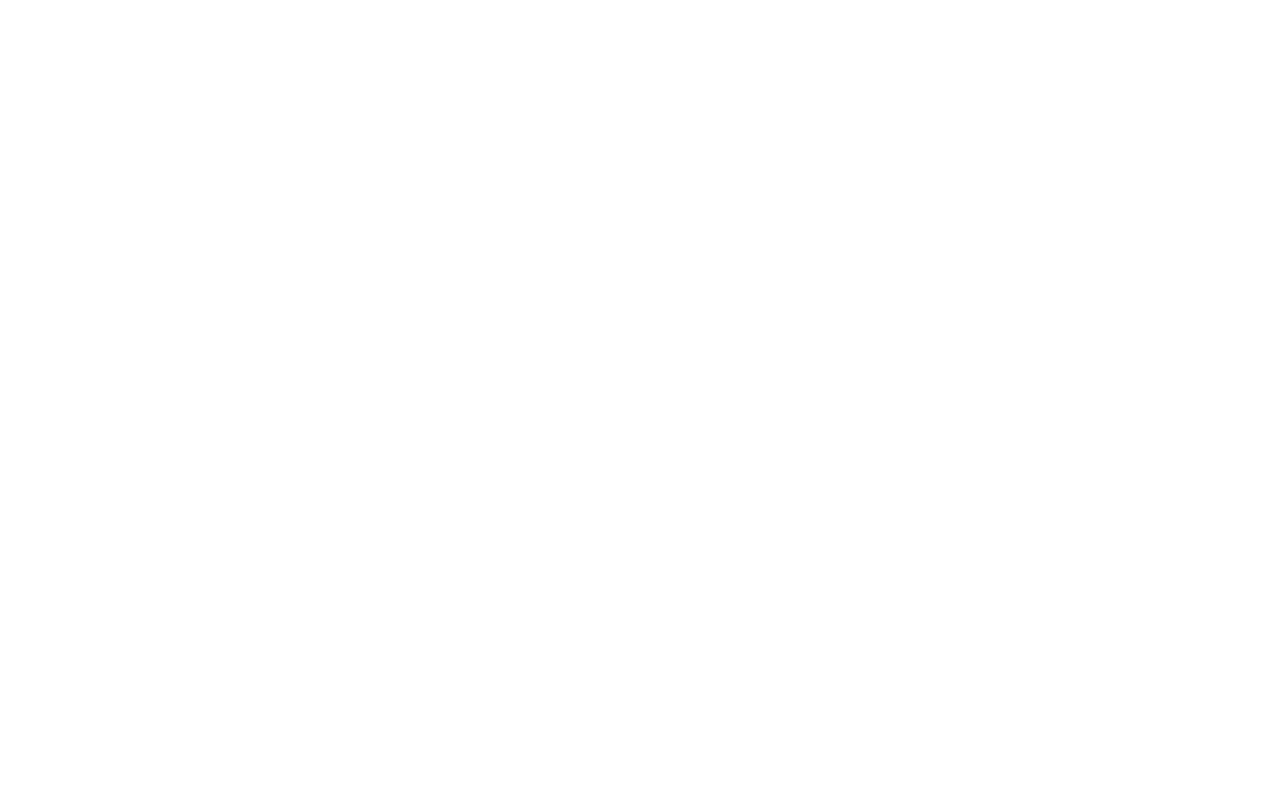
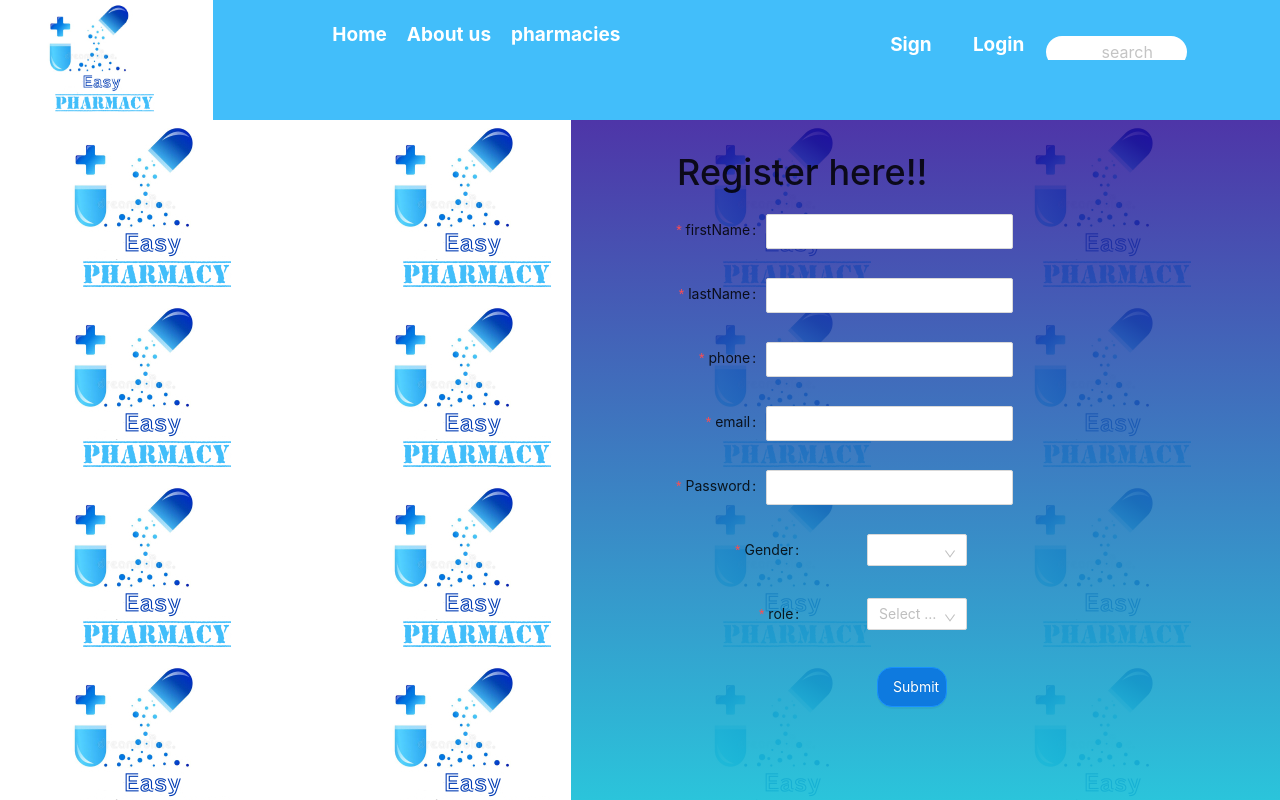
Before and after one commit to alicekaremera/easy-pharmacy-react, a React (Create React App) app: page /signup in a window 1280 px wide. Shown: the top 800 px of the page. Built offline with nearby package versions, Linux system fonts and the light colour scheme.

Commit message:
new file

```diff
--- a/package.json
+++ b/package.json
@@ -3,9 +3,11 @@
   "version": "0.1.0",
   "private": true,
   "dependencies": {
+    "@ant-design/icons": "^4.7.0",
     "@testing-library/jest-dom": "^5.16.1",
     "@testing-library/react": "^12.1.2",
     "@testing-library/user-event": "^13.5.0",
+    "antd": "^4.18.5",
     "react": "^17.0.2",
     "react-dom": "^17.0.2",
     "react-router-dom": "^6.2.1",
--- a/src/components/footer.css
+++ b/src/components/footer.css
@@ -1,8 +1,8 @@
 .footer{
     height: 100px;
     width: 100%;
-    margin-top: 20px;
-    background-color: rgb(64, 190,250);
+     /* margin-top: 0px;  */
+    background-color:rgb(64, 190,250);
 
 
 }
--- a/src/components/header.js
+++ b/src/components/header.js
@@ -13,7 +13,7 @@ return (<div className="header">
             </div>
             <div className="sign-up">
 
-         <a href="#">Sign up</a>
+         <a href="signup">Sign up</a>
             <a href="#">Login</a>
             <div className="search-div">
                     <p>search</p>
--- a/src/components/homeLayout.css
+++ b/src/components/homeLayout.css
@@ -1,7 +1,7 @@
 .home-container{
     background: rgba(66, 190 , 250);
     width:100%;
-    /* min-height:97vh; */
+     min-height:97vh;
     background-image: url('../assets/HomePicture.jpg') ;
     background-size: cover;
     background-attachment: fixed;
--- a/src/routes/index.js
+++ b/src/routes/index.js
@@ -1,6 +1,6 @@
 import React from "react";
 import Home from "../views/home";
-import signUp from "../views/signup";
+import Signup from "../views/signup";
 import {Routes, Route} from "react-router-dom";
 
 
@@ -9,7 +9,7 @@ import {Routes, Route} from "react-router-dom";
     return(
         <Routes>
             <Route exact path ='/home' element={<Home/>}></Route>
-            <Route exact path ='/signup' element={<signUp/>}></Route >
+            <Route exact path ='/signup' element={<Signup/>}></Route >
         </Routes>
     );
  }
--- a/src/views/signup.css
+++ b/src/views/signup.css
@@ -0,0 +1,83 @@
+.background-form{
+    height: 100%;
+    width: 100%;
+
+     background: none;
+    background-size: cover;
+
+
+
+
+
+
+}
+.bg-photo{
+    background: url(../assets/logo.jpg);
+    height: 100%;
+    width: 100%;
+    display: flex;
+}
+
+
+.bg-form{
+    height: 100%;
+    width: 50%;
+    background:none;
+
+}
+form{
+    margin-top: 3%;
+}
+
+
+ .hd-form{
+height: 100%;
+width: 70%;
+ background: linear-gradient(to bottom, #260894d0, #16dbe2ef);
+margin-left: 5%
+;
+ }
+ .hd-name{
+     background:none;
+     height: 70px;
+     width: 310px;
+     margin-left: 15%;
+     margin-top: 2%;
+
+ }
+ .form label{
+     color: white;
+
+ }
+
+
+
+ .hd-form {
+    font-size: x-large;
+    text-decoration: white;
+    padding-top: 10px;
+}
+ .hd-form label{
+    color: white;
+
+
+
+}
+.hd-form h1{
+    text-align: center;
+    font-size: large;
+    color: white;
+    padding-top: 10px;
+}
+.hd-form input{
+     height: 35px;
+     /* width: 25px; */
+     /* border-radius: 15px; */
+     margin-left: 2px;
+
+}
+.hd-form button{
+    height: 40px;
+    width:100px;
+    background:rgb(14, 122, 223);
+}
--- a/src/views/signup.js
+++ b/src/views/signup.js
@@ -1,13 +1,161 @@
 import React from "react";
-import "../components/homeLayout.css";
-
- const signUp=()=>{
-     return(
-         <div className="background-form">
+ import "./signup.css";
+import HomeLayout from "../components/homeLayout";
+ import 'antd/dist/antd.css'
+import { Form, Input, Button,Select,} from 'antd';
 
 
-             </div>
+const Signup = () => {
 
-     );
- }
- export default signUp;
+    const onFinish = (values) => {
+      console.log('Success:', values);
+    };
+
+    const onFinishFailed = (errorInfo) => {
+      console.log('Failed:', errorInfo);
+    };
+    const {Option}= Select;
+
+  return (
+
+    <HomeLayout>
+
+
+
+      <div className="background-form">
+      <div className="bg-photo">
+
+       <div className="bg-form">
+        </div>
+    <div className="hd-form">
+     <div className="hd-name"> <h2> Register here!! </h2> </div>
+
+
+      <Form
+
+      name="basic"
+      labelCol={{ span: 8 }}
+      wrapperCol={{ span: 16 }}
+      initialValues={{ remember: true }}
+      onFinish={onFinish}
+      onFinishFailed={onFinishFailed}
+      autoComplete="off"
+
+    >
+
+      <Form.Item
+
+        label="firstName"
+        name="firstName"
+        rules={[{ required: true, message: 'Please input your username!' }]}
+        style={{width:"370px",height:"40px",marginLeft:"70px", color:"white"}}>
+
+
+        <Input />
+      </Form.Item>
+      <Form.Item
+        label="lastName"
+        name="lastName"
+        rules={[{ required: true, message: 'Please input your username!' }]}
+        style={{width:"370px",height:"40px",marginLeft:"70px",}}>
+
+        <Input />
+      </Form.Item>
+
+      <Form.Item
+        label="phone"
+        name="number"
+        rules={[{ required: true, message: 'Please input your username!' }]}
+        style={{width:"370px",height:"40px",marginLeft:"70px",}}>
+
+        <Input />
+      </Form.Item>
+      <Form.Item
+        label="email"
+        name="email"
+        rules={[{ required: true, message: 'Please input your username!' }]}
+        style={{width:"370px",height:"40px",marginLeft:"70px",}}>
+
+        <Input />
+      </Form.Item>
+
+      <Form.Item
+        label="Password"
+        name="password"
+        rules={[{ required: true, message: 'Please input your password!' }]}
+        style={{width:"370px",height:"40px",marginLeft:"70px",}}>
+
+        <Input />
+
+
+      </Form.Item>
+
+
+<Form.Item
+        name="gender"
+        label="Gender"
+        rules={[
+          {
+            required: true,
+          },
+        ]}
+
+      >
+        <Select
+        style={{width:"100px",height:"40px",marginLeft:"60px"}}
+
+        >
+          <Option value="male">male</Option>
+          <Option value="female">female</Option>
+          <Option value="other">other</Option>
+
+        </Select>
+      </Form.Item>
+
+
+
+      <Form.Item
+        name="role"
+        label="role"
+        rules={[
+          {
+            required: true,
+          },
+        ]}
+      >
+        <Select
+         style={{width:"100px",height:"40px",marginLeft:"60px"}}
+          placeholder="Select a option and change input text above"
+          // onChange={onGenderChange}
+          // allowClear
+        >
+          <Option value="user">user</Option>
+          <Option value="pharmacy-admin">pharmacy-admin</Option>
+
+        </Select>
+      </Form.Item>
+
+
+      <Form.Item
+        wrapperCol={{
+          offset: 8,
+          span: 16,
+        }}
+      >
+              <Button type="primary" htmlType="submit" style={{width:"70px",height:"40px",marginLeft:"70px",marginTop:"5px"}}>
+          Submit
+        </Button>
+      </Form.Item>
+    </Form>
+
+
+
+
+</div>
+</div>
+</div>
+
+    </HomeLayout>
+  );
+}
+export default Signup;
```
Also changed, not shown: src/views/signupdroft.js (added, +25 -0 lines), 1 other file (tests, documents, lock files or other folders).
